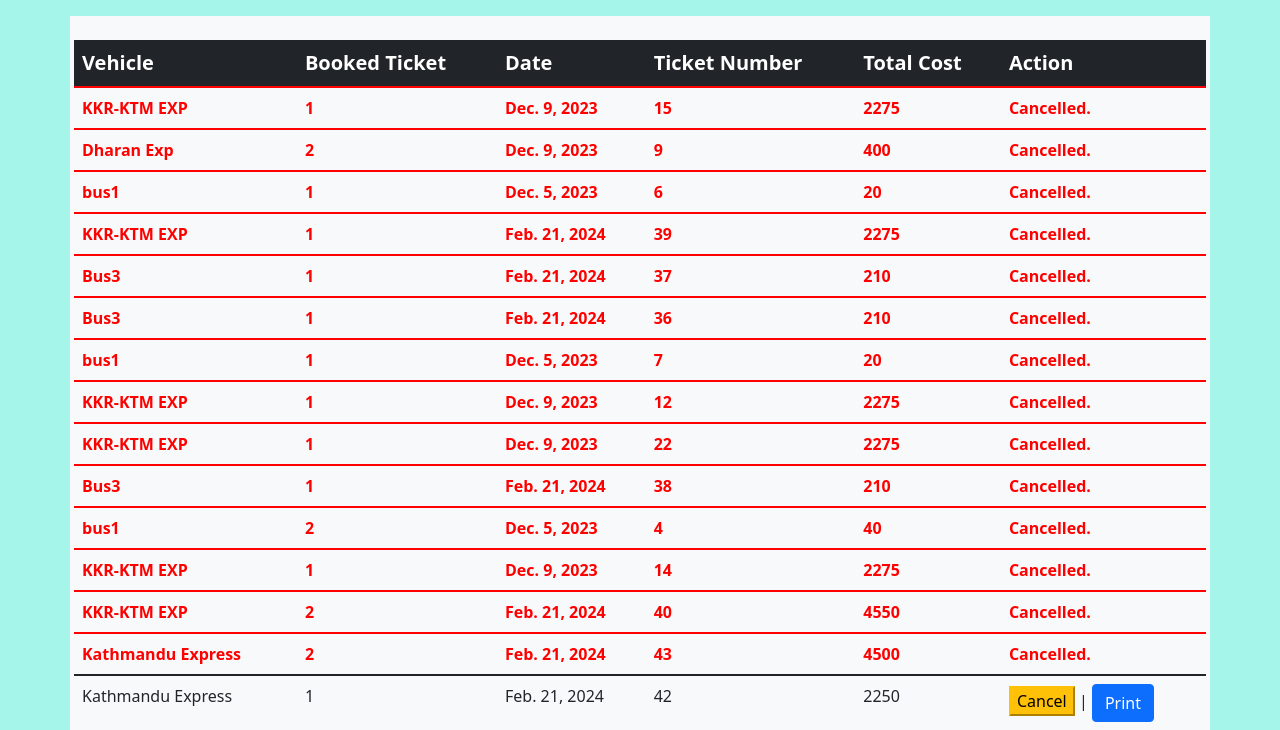
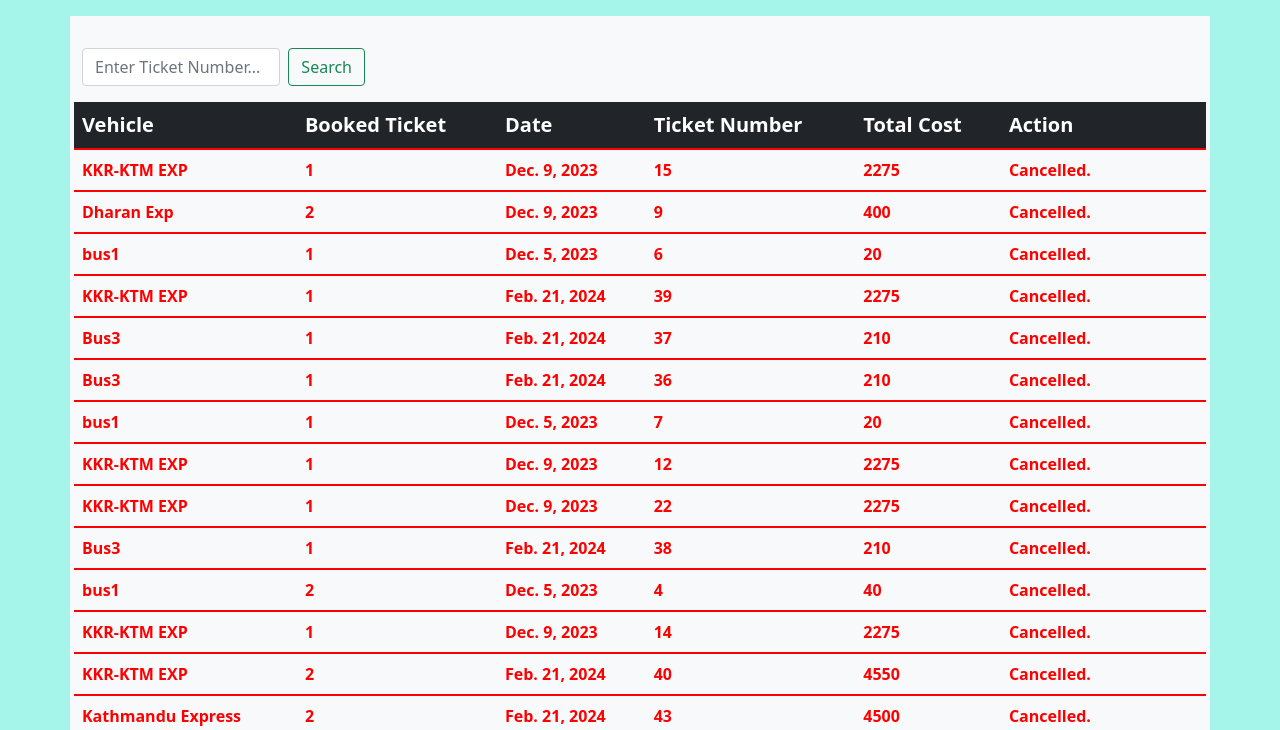
Before and after one commit to Nelson-Rai/BMS, a Django app: page /ticketStatus in a window 1280 px wide. Shown: the part 61-791 px from the top of the page. Run offline with Django 4.2, Linux system fonts and the light colour scheme; a user stored in the database is signed in; data comes from the database, SQL or seed files in the repository; both versions use the stored data as it was after the commit; some libraries are stand-ins or nearby versions.

Commit message:
search ticket implemented

```diff
--- a/bms/templates/bms/ticketStatus.html
+++ b/bms/templates/bms/ticketStatus.html
@@ -19,6 +19,11 @@
 {% block content %}
 <section>
   <div class="container mt-3 px-1 py-4 bg-light">
+    <form class="d-flex m-2 col-md-3" role="search" action="{% url 'searchTicket' %}">
+      <input class="form-control me-2" name="search" placeholder="Enter Ticket Number..." aria-label="Search" required>
+      <button class="btn btn-outline-success" type="submit">Search</button>
+    </form>
+
     <table class="table ">
       <thead class="table-dark fs-5">
         <tr>
@@ -30,10 +35,18 @@
           <th>Action</th>
         </tr>
       </thead>
-      {% for ticket in tickets %}
-      {% if request.user.is_authenticated%}
-      {% if ticket.ticket_status == True  and user %}
+      {% if messages %}
+      <p>
+            {% for message in messages %}
+            <span class=" text-danger fw-bold p-1 fs-5">{{ message }}</span>
+            {% endfor %}
+        {% endif %}
+        </p>
+
         <tbody class="fs-7">
+          {% for ticket in tickets %}
+          {% if request.user.is_authenticated%}
+          {% if ticket.ticket_status == True  and user %}
             <td>{{ ticket.vehicle_id }} </td>
             <td>{{ ticket.booked_ticket }}</td>
             <td>{{ ticket.date }}</td>
--- a/bms/urls.py
+++ b/bms/urls.py
@@ -7,6 +7,7 @@ urlpatterns = [
     path('register', views.register, name='register'),
     path('logout', views.logoutUser, name='logout'),
     path('ticketStatus', views.ticketStatus, name='ticketStatus'),
+    path('searchTicket', views.searchTicket, name='searchTicket'),
     path('issueTicket/<str:id>', views.issueTicket, name='issueTicket'),
     path('print', views.print, name='print'),
     path('cancelTicket/<str:id>', views.cancelTicket, name='cancelTicket'),
--- a/bms/views.py
+++ b/bms/views.py
@@ -271,6 +271,24 @@ def ticketStatus(request):
     return render(request, 'bms/ticketStatus.html',context)
 
 @login_required(login_url='loginUser')
+def searchTicket(request):
+    user = request.user
+    ticket = int(request.GET.get('search'))
+    if ticket:
+        if user:
+            tickets = bookTicket.objects.filter(user=user, ticketNumber=ticket)
+            if not tickets:
+                messages.error(request, '!!! Ticket Not Found !!!')
+        else:
+            tickets = bookTicket.objects.none()
+
+    context = {
+                'tickets':tickets,
+                'user':user,
+            }
+    return render(request, 'bms/ticketStatus.html',context)
+
+@login_required(login_url='loginUser')
 def cancelTicket(request, id):
     user = request.user
     if user:
```
Also changed, not shown: db.sqlite3.
